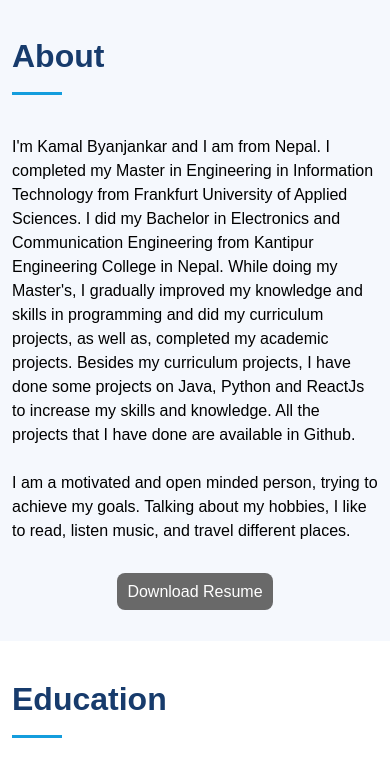
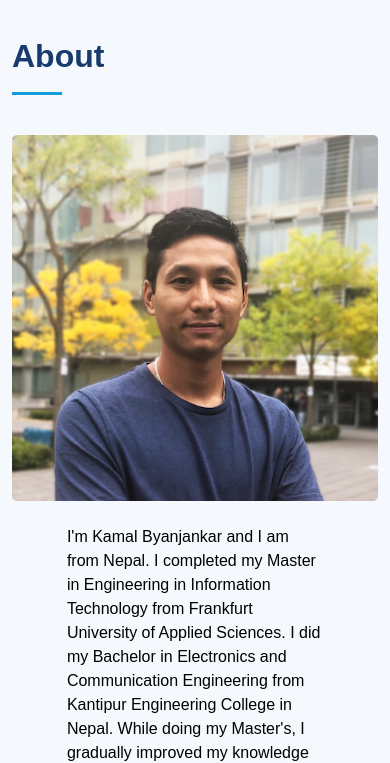
Before and after one commit to KamalByanjankar/PortfolioWebsite, a React app: page / in a window 390 px wide. Shown: the part 860-1623 px from the top of the page. Built offline with nearby package versions, Linux system fonts and the light colour scheme; some packages are replaced by stand-ins of ours.

Commit message:
image added in about section

```diff
--- a/src/components/About/About.css
+++ b/src/components/About/About.css
@@ -22,8 +22,24 @@
   left: 0;
 }
 
+.about__image > img{
+  max-width: 300px;
+  height: auto;
+  border-radius: 5px;
+  margin-right: 40px;
+}
+
+.about__content{
+  display: flex;
+  flex-direction: row;
+  justify-content: space-between;
+  align-items: center;
+}
+
 .about__lineSpace {
   line-height: 1.5;
+  width: 70%;
+  margin-right: 30px;
 }
 
 .about__resume__download{
@@ -50,6 +66,22 @@
   .header{
     margin: 0 90px;
   }
+
+  .about__content{
+    flex-direction: column;
+  }
+
+  .about__image > img{
+    margin-bottom: 20px;
+    max-width: 100%;
+    object-fit: cover;
+    height: auto;
+    margin-right: 0;
+  }
+
+  .about__lineSpace{
+    margin-right: 0;
+  }
 }
 
 @media (max-width: 796px){
--- a/src/components/About/About.jsx
+++ b/src/components/About/About.jsx
@@ -1,12 +1,17 @@
 import React from "react";
 import file from "../../assets/files/Resume_Kamal_Byanjankar.pdf";
+import image from "../../assets/profile/kamal.png"
 import "./About.css"
 
 const About = () => {
   return(
     <div className="header about">
       <h1>About</h1>
-      <p className="about__lineSpace">
+      <div className="about__content">
+        <div className="about__image">
+          <img src={image} alt="self"/>
+        </div>
+        <div className="about__lineSpace">
           I'm Kamal Byanjankar and I am from Nepal. I completed my
           Master in Engineering in Information Technology from Frankfurt University of
           Applied Sciences. I did my Bachelor in Electronics and Communication Engineering
@@ -18,7 +23,8 @@ const About = () => {
           <br/>
           I am a motivated and open minded person, trying to achieve my goals. Talking about my hobbies, I like to read,
           listen music, and travel different places.
-      </p>
+        </div>
+      </div>
       <div className="about__resume__download">
         <a href={file} download="Resume_Kamal_Byanjankar">
           Download Resume
```
Lines whose indentation alone changed are shown as unchanged.
